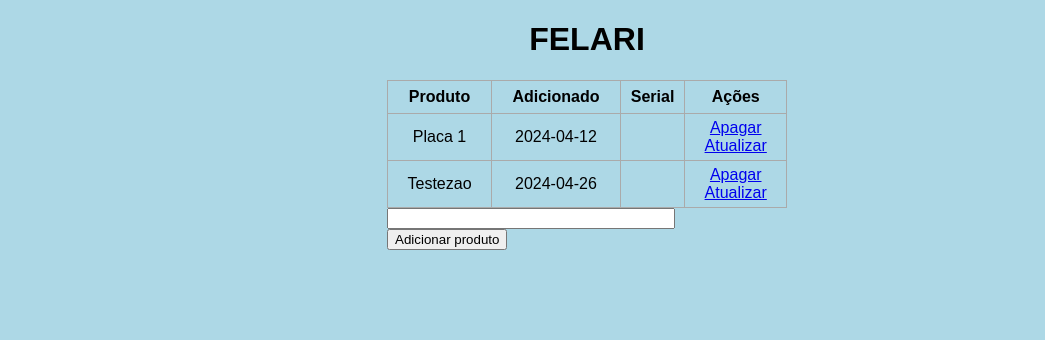
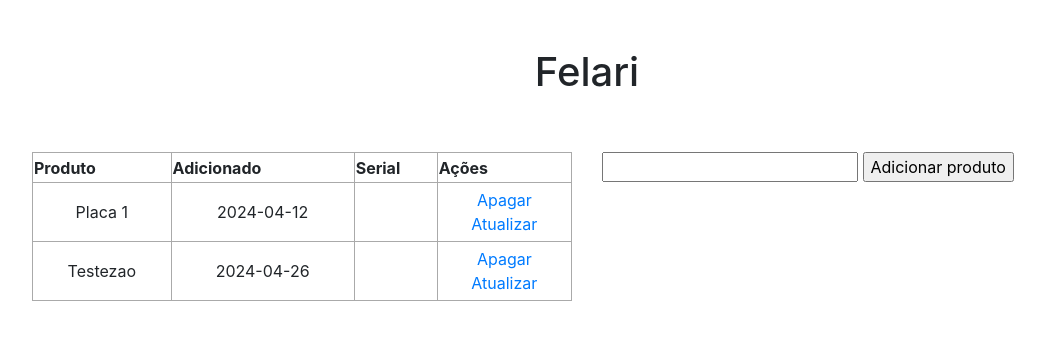
Before and after one commit to Felipensct/Felari, a Flask app: page / in a window 1280 px wide. Shown: the top 340 px of the page, without its empty margins (53-1098 px from the left). Run offline with Flask 3, Linux system fonts and the light colour scheme.

Commit message:
bootstrap

```diff
--- a/static/css/main.css
+++ b/static/css/main.css
@@ -1,7 +1,7 @@
-body, html {
+body {
     margin: 0;
     font-family: sans-serif;
-    background-color: lightblue;
+    background-color: red;
 }
 
 .content {
@@ -30,7 +30,3 @@
 .form {
     margin-top: 20px;
 }
-
-#content {
-    width: 70%;
-}
--- a/templates/base.html
+++ b/templates/base.html
@@ -4,6 +4,10 @@
     <meta charset="UTF-8">
     <meta name="viewport" content="width=device-width, initial-scale=1.0">
     <link rel="stylesheet" href="{{ url_for('static', filename='css/main.css') }}">
+    <link rel="stylesheet" href="https://cdn.jsdelivr.net/npm/bootstrap@4.6.2/dist/css/bootstrap.min.css" integrity="sha384-xOolHFLEh07PJGoPkLv1IbcEPTNtaed2xpHsD9ESMhqIYd0nLMwNLD69Npy4HI+N" crossorigin="anonymous">
+    <script src="https://cdn.jsdelivr.net/npm/jquery@3.5.1/dist/jquery.slim.min.js" integrity="sha384-DfXdz2htPH0lsSSs5nCTpuj/zy4C+OGpamoFVy38MVBnE+IbbVYUew+OrCXaRkfj" crossorigin="anonymous"></script>
+    <script src="https://cdn.jsdelivr.net/npm/bootstrap@4.6.2/dist/js/bootstrap.bundle.min.js" integrity="sha384-Fy6S3B9q64WdZWQUiU+q4/2Lc9npb8tCaSX9FK7E8HnRr0Jz8D6OP9dO5Vg3Q9ct" crossorigin="anonymous"></script>
+
     {% block head %}{% endblock %}
 </head>
 <body>
--- a/templates/index.html
+++ b/templates/index.html
@@ -5,8 +5,12 @@
 {% endblock %}
 
 {% block body %}
-<div class="content">
-    <h1 style="text-align: center;">FELARI</h1>
+<div class="container">
+    <div class="row">
+        <div class="col-12 py-5">
+            <h1 class="text-center">Felari</h1>
+        </div>
+        <div class="col-12 col-md-6 mx-auto">
             {% if tasks|length < 1 %}
             <h4 style="text-align: center;"> Não há nenhum produto. Insira um! </h4>
             {% else %}
@@ -31,10 +35,13 @@
             {% endfor %}
             </table>
             {% endif %}
-
+        </div>
+        <div class="col-12 col-md-6 mx-auto">
             <form action="/" method="POST">
                 <input type="text" name="content" id="content">
                 <input type="submit" value="Adicionar produto">
             </form>
         </div>
+    </div>
+</div>
 {% endblock %}
```
Also changed, not shown: instance/test.db. Lines whose indentation alone changed are shown as unchanged.
